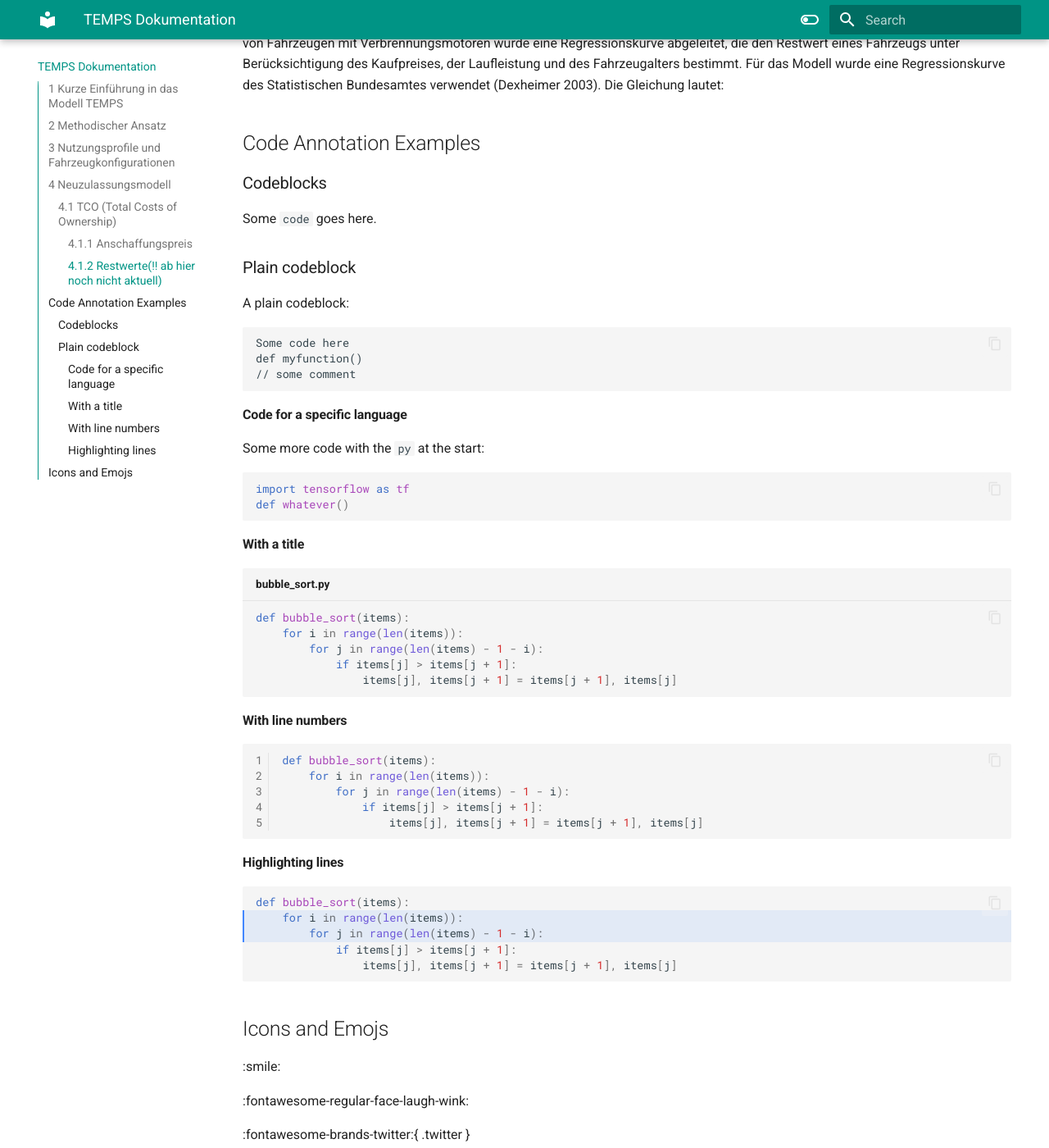
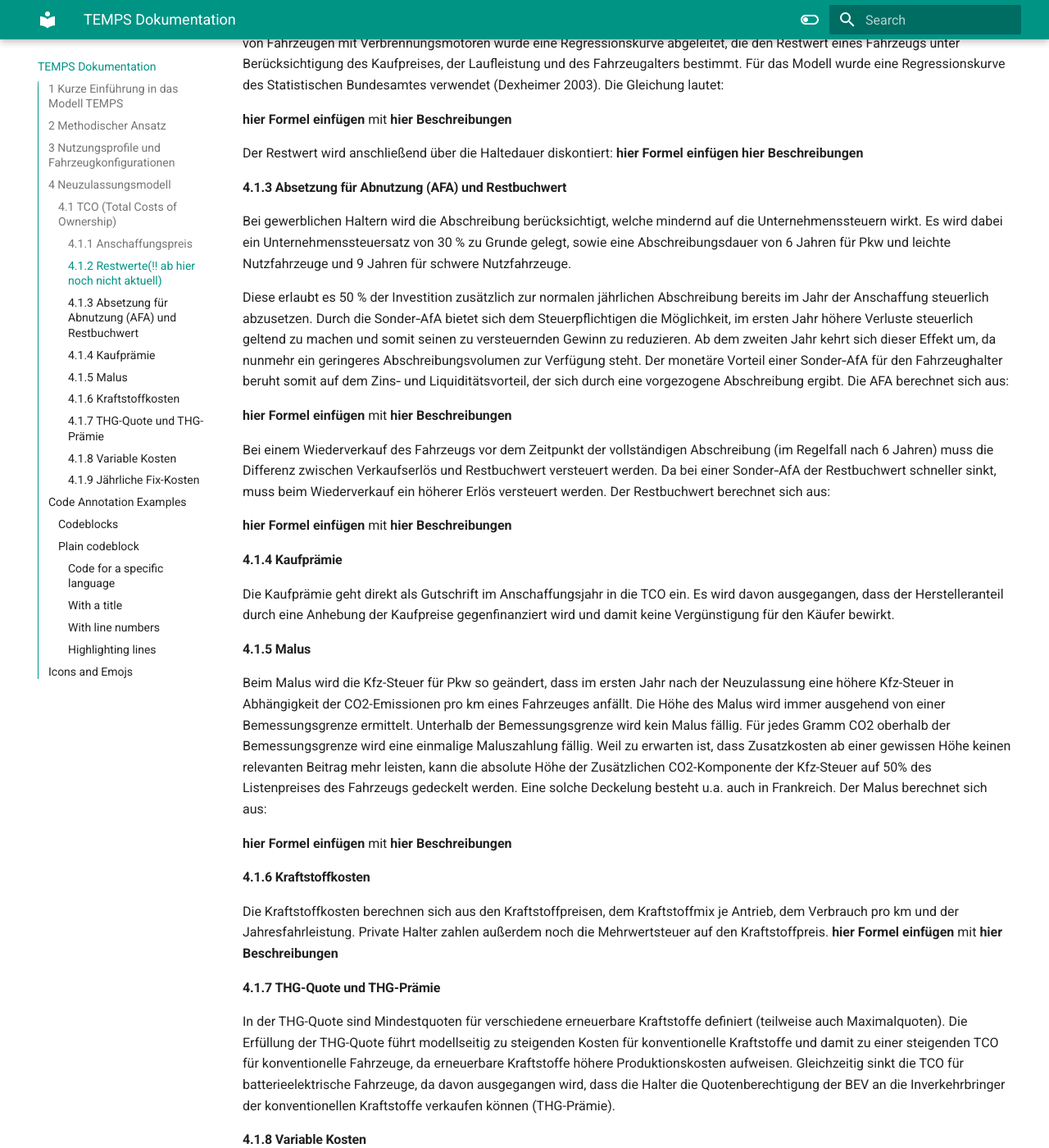
Before and after one commit to wolfgoerz/TEMPS_documentation, an MkDocs documentation site: the page built from docs/index.md, in a window 1280 px wide and 1400 px high, scrolled down 3504 px. Shown: the whole window at 82% size. Built offline with MkDocs 1.6.1 and Material for MkDocs 9.7.7, drawn with Linux system fonts in a browser that asks for light colours; some of the changed text lies outside the part shown.

Commit message:
Update index.md

```diff
--- a/docs/index.md
+++ b/docs/index.md
@@ -151,21 +151,61 @@ Der Anschaffungspreis ergibt sich, wie in 3 beschrieben, direkt aus den Kostenku
 #### 4.1.2 Restwerte(!! ab hier noch nicht aktuell)
 Der Restwert eines Fahrzeugs geht zum Ende der Haltedauer als Erlös in die TCO ein. Basierend auf Daten zur Restwertentwicklung von Fahrzeugen mit Verbrennungsmotoren wurde eine Regressionskurve abgeleitet, die den Restwert eines Fahrzeugs unter Berücksichtigung des Kaufpreises, der Laufleistung und des Fahrzeugalters bestimmt. Für das Modell wurde eine Regressionskurve des Statistischen Bundesamtes verwendet (Dexheimer 2003).  Die Gleichung lautet:
 
+**hier Formel einfügen**
+mit
+**hier Beschreibungen**
 
+Der Restwert wird anschließend über die Haltedauer diskontiert:
+**hier Formel einfügen**
+**hier Beschreibungen**
 
+#### 4.1.3 Absetzung für Abnutzung (AFA) und Restbuchwert
+Bei gewerblichen Haltern wird die Abschreibung berücksichtigt, welche mindernd auf die Unternehmenssteuern wirkt. Es wird dabei ein Unternehmenssteuersatz von 30 % zu Grunde gelegt, sowie eine Abschreibungsdauer von 6 Jahren für Pkw und leichte Nutzfahrzeuge und 9 Jahren für schwere Nutzfahrzeuge.
 
+Diese erlaubt es 50 % der Investition zusätzlich zur normalen jährlichen Abschreibung bereits im Jahr der Anschaffung steuerlich abzusetzen. Durch die Sonder‐AfA bietet sich dem Steuerpflichtigen die Möglichkeit, im ersten Jahr höhere Verluste steuerlich geltend zu machen und somit seinen zu versteuernden Gewinn zu reduzieren. Ab dem zweiten Jahr kehrt sich dieser Effekt um, da nunmehr ein geringeres Abschreibungsvolumen zur Verfügung steht. Der monetäre Vorteil einer Sonder‐AfA für den Fahrzeughalter beruht somit auf dem Zins‐ und Liquiditätsvorteil, der sich durch eine vorgezogene Abschreibung ergibt.
+Die AFA berechnet sich aus:
 
+**hier Formel einfügen**
+mit
+**hier Beschreibungen**
 
+Bei einem Wiederverkauf des Fahrzeugs vor dem Zeitpunkt der vollständigen Abschreibung (im Regelfall nach 6 Jahren) muss die Differenz zwischen Verkaufserlös und Restbuchwert versteuert werden. Da bei einer Sonder‐AfA der Restbuchwert schneller sinkt, muss beim Wiederverkauf ein höherer Erlös versteuert werden. Der Restbuchwert berechnet sich aus:
 
+**hier Formel einfügen**
+mit
+**hier Beschreibungen**
 
+#### 4.1.4 Kaufprämie
+Die Kaufprämie geht direkt als Gutschrift im Anschaffungsjahr in die TCO ein. Es wird davon ausgegangen, dass der Herstelleranteil durch eine Anhebung der Kaufpreise gegenfinanziert wird und damit keine Vergünstigung für den Käufer bewirkt.
 
+#### 4.1.5 Malus
+Beim Malus wird die Kfz-Steuer für Pkw so geändert, dass im ersten Jahr nach der Neuzulassung eine höhere Kfz-Steuer in Abhängigkeit der CO2-Emissionen pro km eines Fahrzeuges anfällt. Die Höhe des Malus wird immer ausgehend von einer Bemessungsgrenze ermittelt. Unterhalb der Bemessungsgrenze wird kein Malus fällig. Für jedes Gramm CO2 oberhalb der Bemessungsgrenze wird eine einmalige Maluszahlung fällig.
+Weil zu erwarten ist, dass Zusatzkosten ab einer gewissen Höhe keinen relevanten Beitrag mehr leisten, kann die absolute Höhe der Zusätzlichen CO2-Komponente der Kfz-Steuer auf 50% des Listenpreises des Fahrzeugs gedeckelt werden. Eine solche Deckelung besteht u.a. auch in Frankreich.
+Der Malus berechnet sich aus:
 
+**hier Formel einfügen**
+mit
+**hier Beschreibungen**
 
+#### 4.1.6 Kraftstoffkosten
+Die Kraftstoffkosten berechnen sich aus den Kraftstoffpreisen, dem Kraftstoffmix je Antrieb, dem Verbrauch pro km und der Jahresfahrleistung. Private Halter zahlen außerdem noch die Mehrwertsteuer auf den Kraftstoffpreis.
+**hier Formel einfügen**
+mit
+**hier Beschreibungen**
 
+#### 4.1.7 THG-Quote und THG-Prämie
+In der THG-Quote sind Mindestquoten für verschiedene erneuerbare Kraftstoffe definiert (teilweise auch Maximalquoten). Die Erfüllung der THG-Quote führt modellseitig zu steigenden Kosten für konventionelle Kraftstoffe und damit zu einer steigenden TCO für konventionelle Fahrzeuge, da erneuerbare Kraftstoffe höhere Produktionskosten aufweisen. Gleichzeitig sinkt die TCO für batterieelektrische Fahrzeuge, da davon ausgegangen wird, dass die Halter die Quotenberechtigung der BEV an die Inverkehrbringer der konventionellen Kraftstoffe verkaufen können (THG-Prämie).
 
+#### 4.1.8 Variable Kosten
+Die jährlichen variablen Kosten setzen sich zusammen aus Schmierstoff-, Pflege-, Reifen-, Reparatur- und Inspektionskosten. Für die variablen Kosten werden durchschnittliche Werte hinterlegt.
 
-
-
+#### 4.1.9 Jährliche Fix-Kosten
+Die jährlichen Fixkosten setzen sich aus der Kfz-Steuer und Versicherungskosten zusammen. Während für die Versicherungskosten durchschnittliche empirische Werte hinterlegt sind, wird die Kfz-Steuer modellseitig individuell für jedes Fahrzeug entsprechend der zum Zeitpunkt geltenden Steuersätze berechnet.
+Die derzeit gültige Kfz-Steuer setzt sich aus einer vom Hubraum abhängigen Komponente und einer CO2-abhängigen Komponente zusammen. Bei der CO2-abhängigen Komponente werden je Gramm CO2-Ausstoß oberhalb eines Freibetrages in Gramm CO2 pro Kilometer unterschiedliche Beträge fällig. Für batterieelektrische Fahrzeuge ist eine Befreiung von der Kfz-Steuer für 10 Jahre hinterlegt, anschließend werden sie gewichtsabhängig besteuert.
+Die Kfz-Steuer berechnet sich aus:
+**hier Formel einfügen**
+mit
+**hier Beschreibungen**
 
 
 
```
